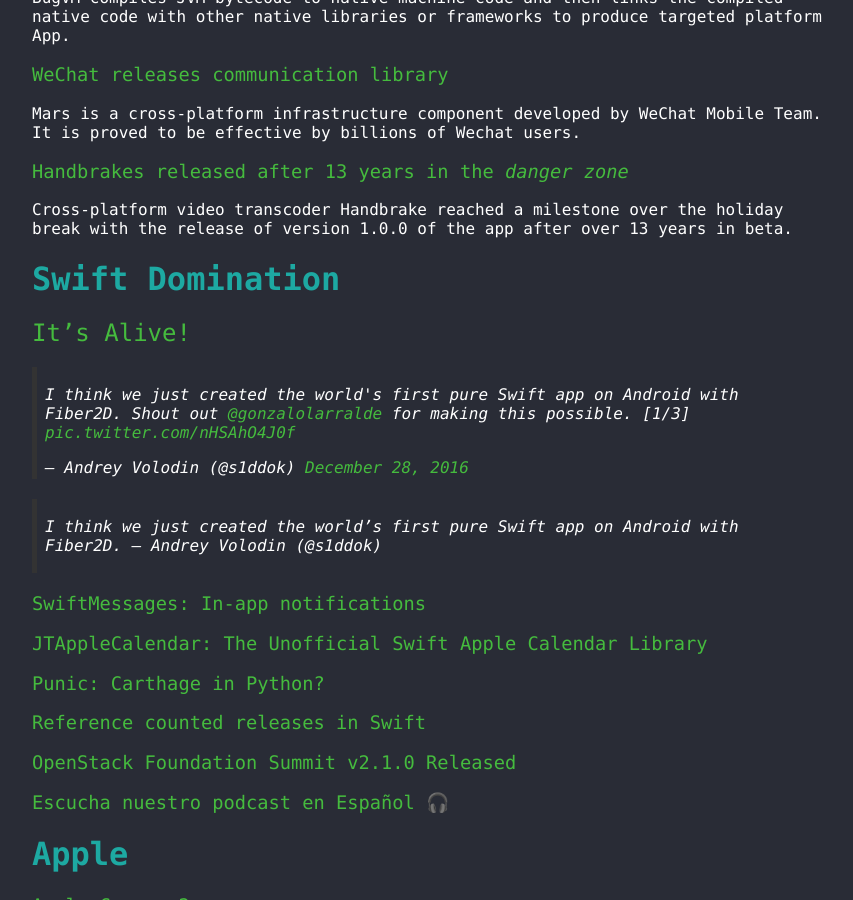
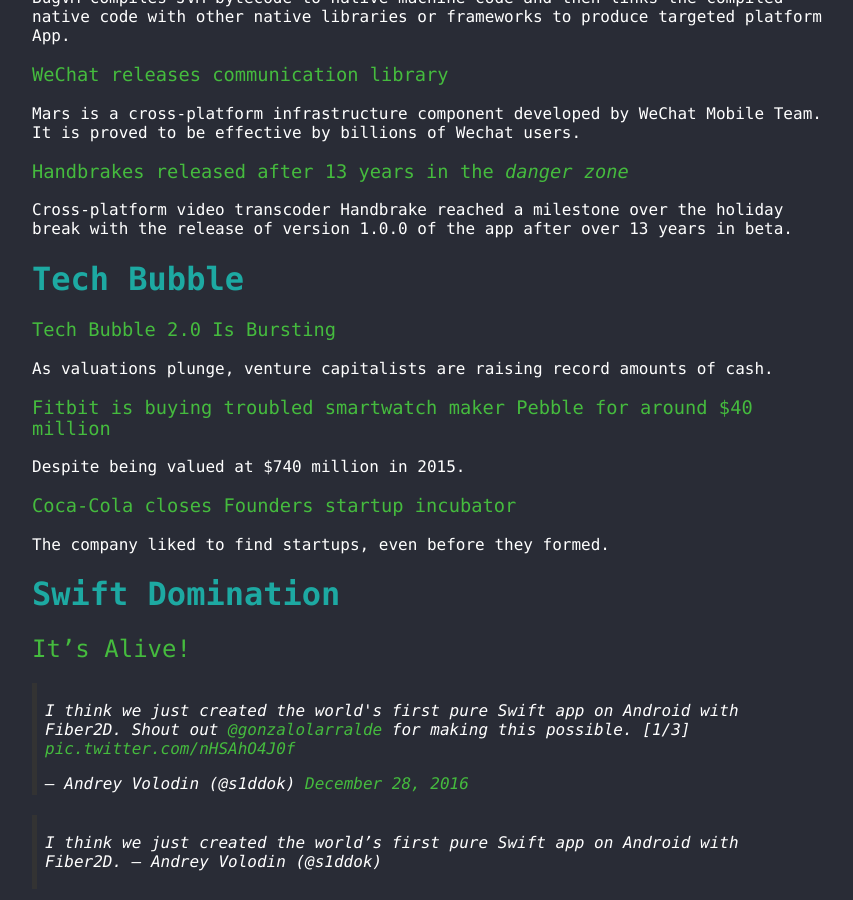
Before and after one commit to colemancda/colemancda.github.io, a Jekyll site: the page built from index.md, in a window 1280 px wide and 900 px high, scrolled down 1141 px. Shown: the whole window, without its empty margins (208-1061 px from the left). Built offline with Jekyll 4.4.1, drawn with Linux system fonts in a browser that asks for light colours; comment, search, counter and statistics services are not loaded; our own code applies the rules of GitHub Pages for plain Markdown files; some of the changed text lies outside the part shown.

Commit message:
Updated Index

```diff
--- a/index.md
+++ b/index.md
@@ -27,6 +27,20 @@ Mars is a cross-platform infrastructure component developed by WeChat Mobile Tea
 ### [Handbrakes released after 13 years in the *danger zone*](http://www.macrumors.com/2016/12/27/video-converter-handbrake-1-0-released-for-mac/)
 
 Cross-platform video transcoder Handbrake reached a milestone over the holiday break with the release of version 1.0.0 of the app after over 13 years in beta.
+
+# Tech Bubble
+
+### [Tech Bubble 2.0 Is Bursting](http://www.breitbart.com/tech/2016/05/03/bursting-tech-bubble-2-0/)
+
+As valuations plunge, venture capitalists are raising record amounts of cash.
+
+### [Fitbit is buying troubled smartwatch maker Pebble for around $40 million](https://techcrunch.com/2016/11/30/fitbit-pebble/)
+
+Despite being valued at $740 million in 2015.
+
+### [Coca-Cola closes Founders startup incubator](https://techcrunch.com/2016/12/29/coca-cola-reportedly-closes-founders-startup-incubator/)
+
+The company liked to find startups, even before they formed.
 
 # Swift Domination
 
```
Also changed, not shown: other parts of index.md (+0 -6 lines).
